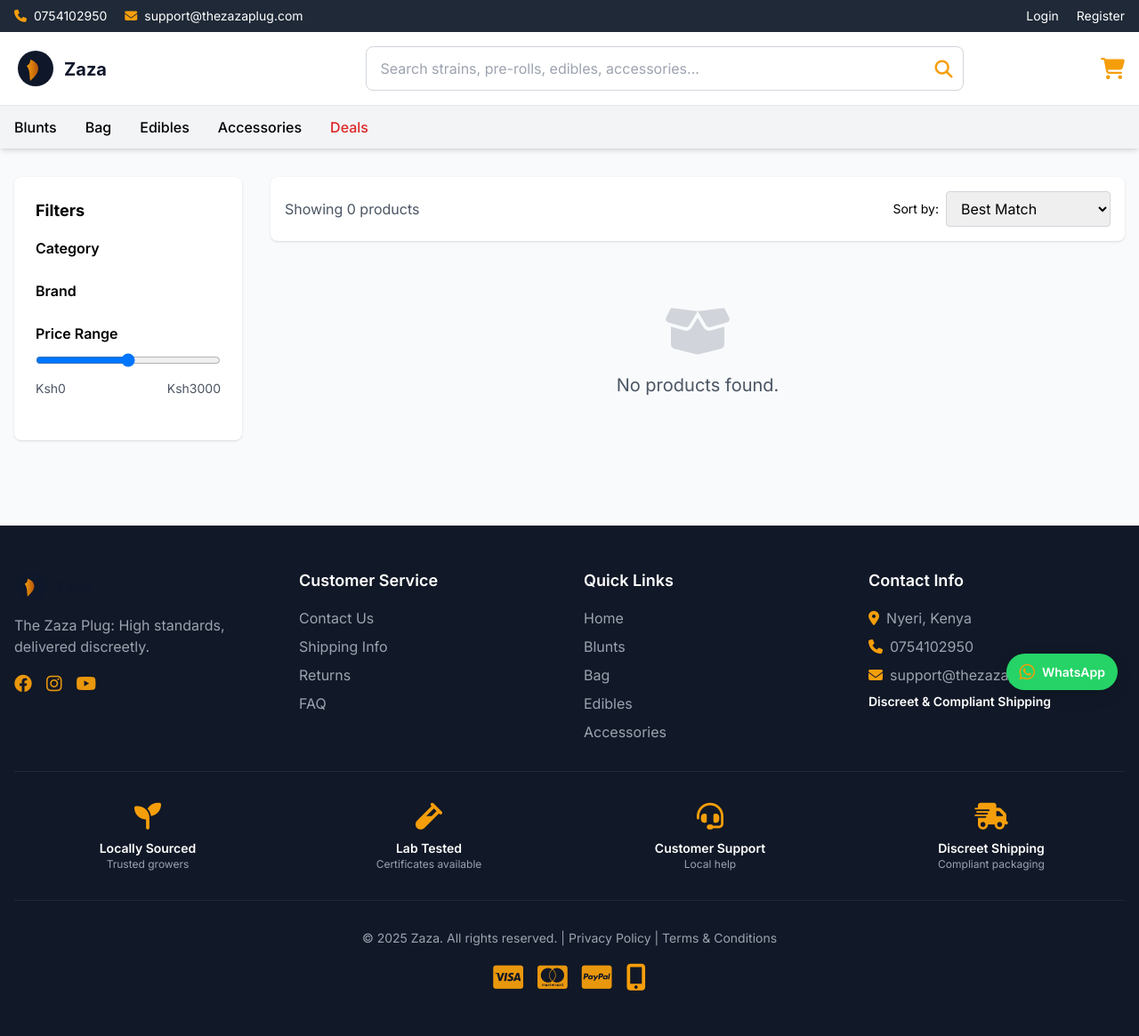
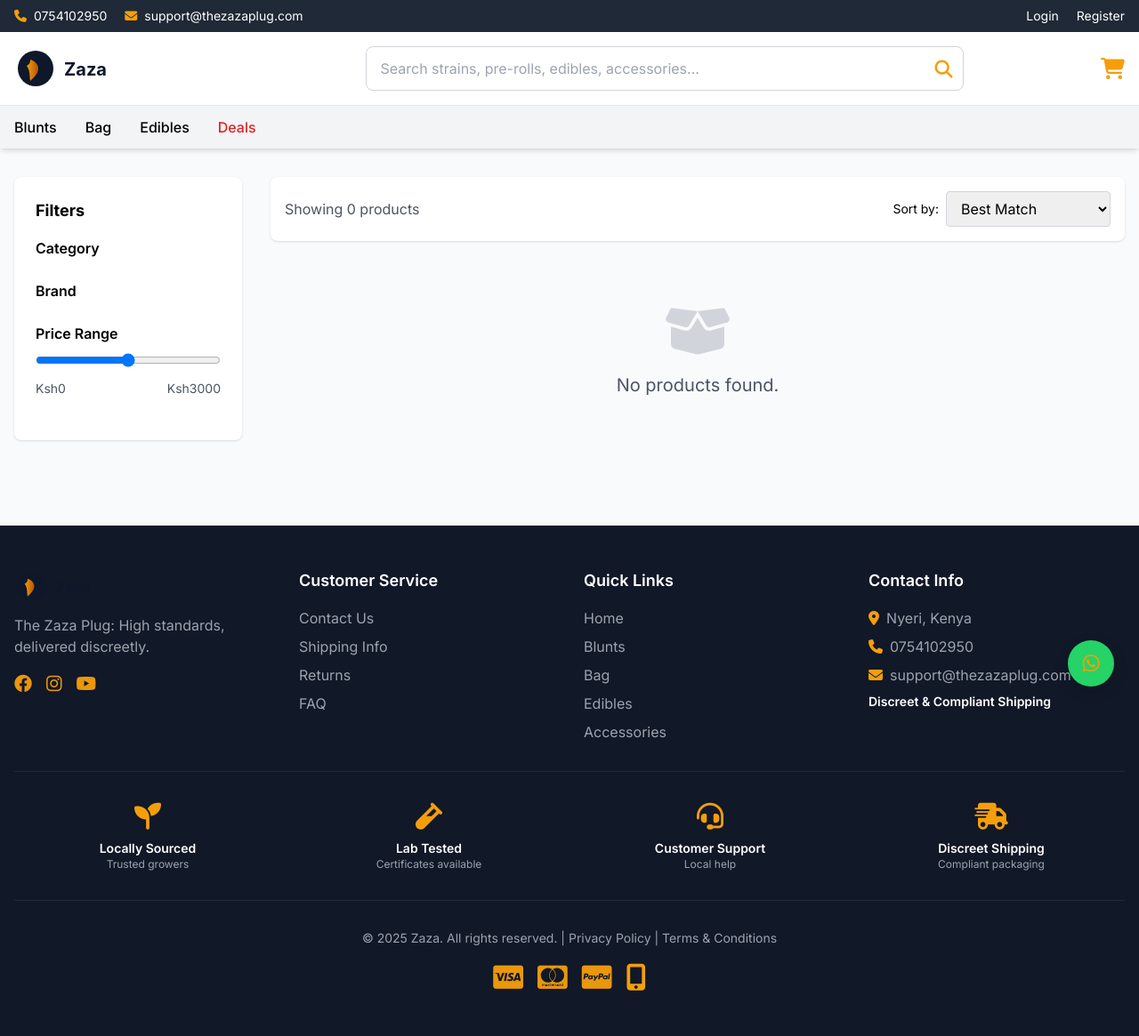
Before and after one commit to mainmesh/Lepstore, a Django app: page /products/ in a window 1280 px wide. Shown: the whole page at 89% size. Run offline with Django 5.2, Linux system fonts and the light colour scheme; data that the repository does not hold is empty; some libraries are stand-ins or nearby versions.

Commit message:
UI: remove Accessories from header; force custom admin routing

```diff
--- a/lepstore/urls.py
+++ b/lepstore/urls.py
@@ -12,9 +12,9 @@ admin.site.index_template = 'admin/custom_index.html'
 admin.site.site_header = "LepStore Admin Dashboard"
 admin.site.site_title = "LepStore Admin"
 admin.site.index_title = "Welcome to LepStore Admin"
-
 urlpatterns = [
-    path('admin/', admin.site.urls),
+    path('admin/', admin_dashboard, name='admin_dashboard'),
+    path('dj-admin/', admin.site.urls),
     path('admin/dashboard/', admin_dashboard, name='admin_dashboard'),
     path('', include('store.urls')),
     path('cart/', include('cart.urls')),
--- a/templates/base.html
+++ b/templates/base.html
@@ -30,16 +30,17 @@
     <style>
         /* Floating WhatsApp button */
         .whatsapp-float{
-            position:fixed;right:24px;bottom:24px;z-index:9999;
-            background:#25D366;color:#fff;border-radius:9999px;padding:10px 14px;
-            display:flex;align-items:center;gap:8px;text-decoration:none;box-shadow:0 6px 18px rgba(0,0,0,0.12);
+            position:fixed;right:18px;bottom:18px;z-index:9999;
+            background:#25D366;color:#fff;border-radius:50%;
+            width:56px;height:56px;padding:0;display:flex;align-items:center;justify-content:center;
+            text-decoration:none;box-shadow:0 6px 18px rgba(0,0,0,0.12);
         }
-        .whatsapp-float i{font-size:20px}
-        .whatsapp-float .label{font-weight:600;font-size:14px}
-        .whatsapp-float:hover{opacity:.95}
-        @media (max-width:640px){
-            .whatsapp-float{padding:10px;border-radius:50%;}
-            .whatsapp-float .label{display:none}
+        .whatsapp-float i{font-size:22px}
+        .whatsapp-float .label{display:none}
+        .whatsapp-float:hover{opacity:.95;transform:translateY(-2px)}
+        @media (min-width:1024px){
+            /* slightly smaller on large screens to avoid covering content */
+            .whatsapp-float{width:52px;height:52px;right:28px;bottom:28px}
         }
     </style>
 
@@ -79,7 +80,7 @@
                 </a>
 
                 <!-- Search Bar -->
-                <div class="flex-1 max-w-2xl mx-8">
+                <div class="flex-1 max-w-2xl mx-8 hidden sm:block">
                     <form action="{% url 'store:search' %}" method="get" class="relative">
                         <input
                             type="search"
@@ -88,14 +89,24 @@
                             class="w-full px-4 py-3 rounded-lg border border-gray-300 focus:outline-none focus:ring-2 focus:ring-amber-500"
                             value="{{ query|default:'' }}"
                         >
-                            <button type="submit" class="absolute right-3 top-3 text-gray-600 hover:text-amber-500">
+                        <button type="submit" class="absolute right-3 top-3 text-gray-600 hover:text-amber-500">
                             <i class="fas fa-search text-xl"></i>
                         </button>
                     </form>
                 </div>
 
+                <!-- Mobile icons: search + menu -->
+                <div class="sm:hidden flex items-center space-x-3">
+                    <button id="mobile-search-btn" aria-label="Open search" class="text-gray-700 p-2 rounded hover:bg-gray-100">
+                        <i class="fas fa-search text-xl"></i>
+                    </button>
+                    <button id="mobile-menu-btn" aria-label="Open menu" class="text-gray-700 p-2 rounded hover:bg-gray-100">
+                        <i class="fas fa-bars text-2xl"></i>
+                    </button>
+                </div>
+
                 <!-- Icons -->
-                <div class="flex items-center space-x-6">
+                <div class="hidden sm:flex items-center space-x-6">
                     <a href="{% url 'cart:cart_detail' %}" class="relative hover:text-amber-500">
                         <i class="fas fa-shopping-cart text-2xl"></i>
                         {% if cart|length > 0 %}
@@ -108,18 +119,30 @@
             </div>
         </div>
 
-        <!-- Navigation -->
+        <!-- Navigation (desktop) -->
         <nav class="bg-gray-100 border-t border-gray-200">
             <div class="container mx-auto px-4">
-                <ul class="flex space-x-8 py-3">
+                <ul class="hidden sm:flex flex-row space-x-8 py-3">
                     <li><a href="{% url 'store:product_list' %}?category=blunts" class="hover:text-amber-500 font-medium">Blunts</a></li>
                     <li><a href="{% url 'store:product_list' %}?category=bag" class="hover:text-amber-500 font-medium">Bag</a></li>
                     <li><a href="{% url 'store:product_list' %}?category=edibles" class="hover:text-amber-500 font-medium">Edibles</a></li>
-                    <li><a href="{% url 'store:product_list' %}?category=accessories" class="hover:text-amber-500 font-medium">Accessories</a></li>
                     <li><a href="{% url 'store:product_list' %}" class="hover:text-amber-500 font-medium text-red-600">Deals</a></li>
                 </ul>
             </div>
         </nav>
+
+        <!-- Mobile Navigation (toggled) -->
+        <div id="mobile-nav" class="sm:hidden hidden bg-white border-t border-gray-200">
+            <div class="px-4 py-4">
+                <ul class="space-y-3">
+                    <li><a href="{% url 'store:product_list' %}?category=blunts" class="block text-gray-700 font-medium">Blunts</a></li>
+                    <li><a href="{% url 'store:product_list' %}?category=bag" class="block text-gray-700 font-medium">Bag</a></li>
+                    <li><a href="{% url 'store:product_list' %}?category=edibles" class="block text-gray-700 font-medium">Edibles</a></li>
+                    <li><a href="{% url 'store:product_list' %}?category=accessories" class="block text-gray-700 font-medium">Accessories</a></li>
+                    <li><a href="{% url 'store:product_list' %}" class="block text-red-600 font-semibold">Deals</a></li>
+                </ul>
+            </div>
+        </div>
     </header>
 
     <!-- Messages -->
@@ -230,9 +253,56 @@
     </footer>
 
     <a href="https://wa.me/254754102950?text=Hi%20there%2C%20I%27d%20like%20to%20ask%20about%20your%20products." target="_blank" rel="noopener noreferrer" class="whatsapp-float" aria-label="Chat on WhatsApp">
-        <i class="fab fa-whatsapp"></i>
-        <span class="label">WhatsApp</span>
+        <i class="fab fa-whatsapp" aria-hidden="true"></i>
     </a>
+
+    <!-- Mobile search overlay -->
+    <div id="mobile-search" class="hidden fixed inset-0 z-50 bg-black bg-opacity-50 flex items-start pt-24 px-4">
+        <div class="w-full">
+            <form action="{% url 'store:search' %}" method="get" class="bg-white rounded-lg p-3 shadow-md">
+                <div class="flex items-center">
+                    <input name="q" type="search" placeholder="Search..." class="w-full px-3 py-2 border rounded-l-md focus:outline-none">
+                    <button type="submit" class="bg-amber-500 text-white px-4 py-2 rounded-r-md"><i class="fas fa-search"></i></button>
+                </div>
+            </form>
+        </div>
+    </div>
+
+    <script>
+        (function(){
+            var menuBtn = document.getElementById('mobile-menu-btn');
+            var mobileNav = document.getElementById('mobile-nav');
+            var searchBtn = document.getElementById('mobile-search-btn');
+            var mobileSearch = document.getElementById('mobile-search');
+
+            if(menuBtn && mobileNav){
+                menuBtn.addEventListener('click', function(){
+                    mobileNav.classList.toggle('hidden');
+                });
+            }
+            if(searchBtn && mobileSearch){
+                searchBtn.addEventListener('click', function(){
+                    mobileSearch.classList.toggle('hidden');
+                    if(!mobileSearch.classList.contains('hidden')){
+                        var input = mobileSearch.querySelector('input[name="q"]'); if(input) input.focus();
+                    }
+                });
+            }
+            // close on escape
+            document.addEventListener('keydown', function(e){
+                if(e.key === 'Escape'){
+                    if(mobileNav && !mobileNav.classList.contains('hidden')) mobileNav.classList.add('hidden');
+                    if(mobileSearch && !mobileSearch.classList.contains('hidden')) mobileSearch.classList.add('hidden');
+                }
+            });
+            // close search when clicking overlay background
+            if(mobileSearch){
+                mobileSearch.addEventListener('click', function(e){
+                    if(e.target === mobileSearch) mobileSearch.classList.add('hidden');
+                });
+            }
+        })();
+    </script>
 
     {% block extra_js %}{% endblock %}
 </body>
--- a/templates/store/product_list.html
+++ b/templates/store/product_list.html
@@ -68,7 +68,7 @@
                     <a href="{% url 'store:product_detail' product.slug %}">
                         <div class="relative">
                             {% if product.images.first %}
-                            <img src="{{ product.images.first.image.url }}" alt="{{ product.name }}" class="w-full h-64 object-cover">
+                            <img src="{{ product.images.first.image.url }}" alt="{{ product.name }}" class="w-full h-48 sm:h-56 lg:h-64 object-cover">
                             {% else %}
                             <div class="w-full h-64 bg-gray-200 flex items-center justify-center">
                                 <i class="fas fa-image text-4xl text-gray-400"></i>
```
